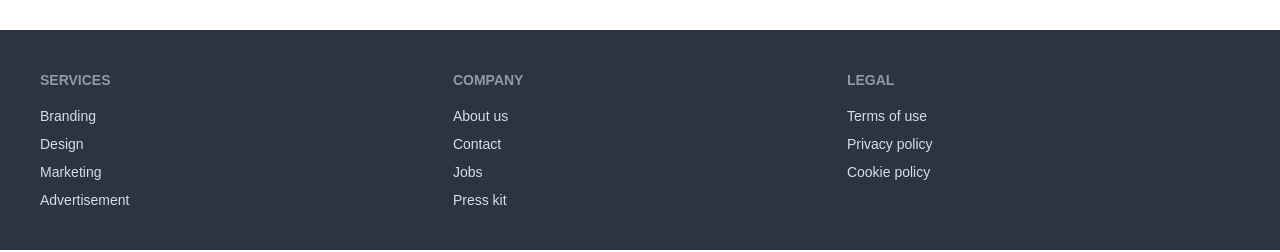
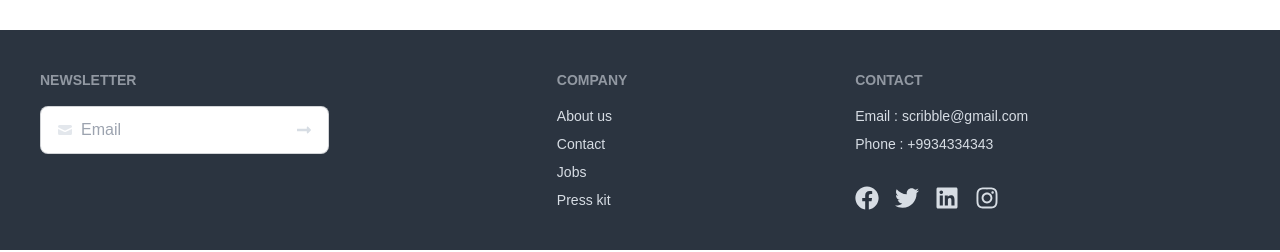
Before and after one commit to Sakib928/art-and-craft, a React (Vite) app: page / in a window 1280 px wide. Shown: the part 2562-2814 px from the top of the page. Built offline with nearby package versions, Linux system fonts and the light colour scheme; no server answers.

Commit message:
added details function in allcraft page

```diff
--- a/src/components/Footer/Footer.jsx
+++ b/src/components/Footer/Footer.jsx
@@ -1,13 +1,30 @@
+import {
+  FaFacebook,
+  FaInstagram,
+  FaLinkedin,
+  FaLongArrowAltRight,
+  FaRegCopyright,
+  FaTwitter,
+} from "react-icons/fa";
 const Footer = () => {
   return (
     <div>
       <footer className="footer p-10 bg-neutral text-neutral-content">
         <nav>
-          <h6 className="footer-title">Services</h6>
-          <a className="link link-hover">Branding</a>
-          <a className="link link-hover">Design</a>
-          <a className="link link-hover">Marketing</a>
-          <a className="link link-hover">Advertisement</a>
+          <h6 className="footer-title">Newsletter</h6>
+          <label className="input input-bordered flex items-center gap-2">
+            <svg
+              xmlns="http://www.w3.org/2000/svg"
+              viewBox="0 0 16 16"
+              fill="currentColor"
+              className="w-4 h-4 opacity-70"
+            >
+              <path d="M2.5 3A1.5 1.5 0 0 0 1 4.5v.793c.026.009.051.02.076.032L7.674 8.51c.206.1.446.1.652 0l6.598-3.185A.755.755 0 0 1 15 5.293V4.5A1.5 1.5 0 0 0 13.5 3h-11Z" />
+              <path d="M15 6.954 8.978 9.86a2.25 2.25 0 0 1-1.956 0L1 6.954V11.5A1.5 1.5 0 0 0 2.5 13h11a1.5 1.5 0 0 0 1.5-1.5V6.954Z" />
+            </svg>
+            <input type="text" className="grow" placeholder="Email" />
+            <FaLongArrowAltRight />
+          </label>
         </nav>
         <nav>
           <h6 className="footer-title">Company</h6>
@@ -17,12 +34,22 @@ const Footer = () => {
           <a className="link link-hover">Press kit</a>
         </nav>
         <nav>
-          <h6 className="footer-title">Legal</h6>
-          <a className="link link-hover">Terms of use</a>
-          <a className="link link-hover">Privacy policy</a>
-          <a className="link link-hover">Cookie policy</a>
+          <h6 className="footer-title">Contact</h6>
+          <a className="link link-hover">Email : scribble@gmail.com</a>
+          <a className="link link-hover">Phone : +9934334343</a>
+          <a className="link link-hover"></a>
+          <div className="flex gap-4 mt-4">
+            <FaFacebook className="text-2xl"></FaFacebook>
+            <FaTwitter className="text-2xl"></FaTwitter>
+            <FaLinkedin className="text-2xl"></FaLinkedin>
+            <FaInstagram className="text-2xl"></FaInstagram>
+          </div>
         </nav>
       </footer>
+      <p className="flex gap-2 mx-auto justify-center items-center">
+        <FaRegCopyright />
+        copyright : all rights reserved
+      </p>
     </div>
   );
 };
--- a/src/main.jsx
+++ b/src/main.jsx
@@ -14,11 +14,13 @@ import PrivateRoute from "./privateRoute/PrivateRoute";
 import UpdatePage from "./pages/UpdatePage/UpdatePage";
 import ItemDetails from "./pages/ItemDetails/ItemDetails";
 import SubCategoryDetails from "./pages/SubCategoryDetails/SubCategoryDetails";
+import ErrorPage from "./pages/ErrorPage/ErrorPage";
 
 const router = createBrowserRouter([
   {
     path: "/",
     element: <Root></Root>,
+    errorElement: <ErrorPage></ErrorPage>,
     children: [
       {
         path: "/",
--- a/src/pages/AllCrafts/AllCrafts.jsx
+++ b/src/pages/AllCrafts/AllCrafts.jsx
@@ -1,9 +1,14 @@
 import { useContext } from "react";
 import { AuthContext } from "../../provider/AuthProvider";
+import { useNavigate } from "react-router-dom";
 
 const AllCrafts = () => {
   const { loadedItems } = useContext(AuthContext);
   console.log(loadedItems);
+  const navigate = useNavigate();
+  const handleViewDetails = (id) => {
+    navigate(`/details/${id}`);
+  };
   return (
     <div>
       <div className="overflow-x-auto">
@@ -41,7 +46,12 @@ const AllCrafts = () => {
                   <td>{subCategory}</td>
                   <td>{price}</td>
                   <th>
-                    <button className="btn btn-ghost btn-xs">details</button>
+                    <button
+                      onClick={() => handleViewDetails(item._id)}
+                      className="btn btn-ghost btn-xs"
+                    >
+                      details
+                    </button>
                   </th>
                 </tr>
               );
--- /dev/null
+++ b/src/pages/ErrorPage/ErrorPage.jsx
@@ -0,0 +1,19 @@
+import { Link } from "react-router-dom";
+
+const ErrorPage = () => {
+  return (
+    <div className="h-[100vh] w-[100vw] flex flex-col text-center items-center justify-center">
+      <h1 className="font-bold text-5xl text-center">
+        <span className="text-red-500">Oops!</span> <br /> 404.Page Not Found :(
+      </h1>
+      <p className="text-lg mt-8">
+        please try refreshing the page or use a different link
+      </p>
+      <Link className="btn bg-red-500 text-white" to={"/"}>
+        Go Home
+      </Link>
+    </div>
+  );
+};
+
+export default ErrorPage;
--- a/src/pages/MyCrafts/MyCrafts.jsx
+++ b/src/pages/MyCrafts/MyCrafts.jsx
@@ -47,6 +47,9 @@ const MyCrafts = () => {
                 text: "Your item has been deleted.",
                 icon: "success",
               });
+              const remaining = showCraft.filter((item) => item._id !== _id);
+              setShowCraft(remaining);
+              setMyCraft(remaining);
             }
           });
       }
```
